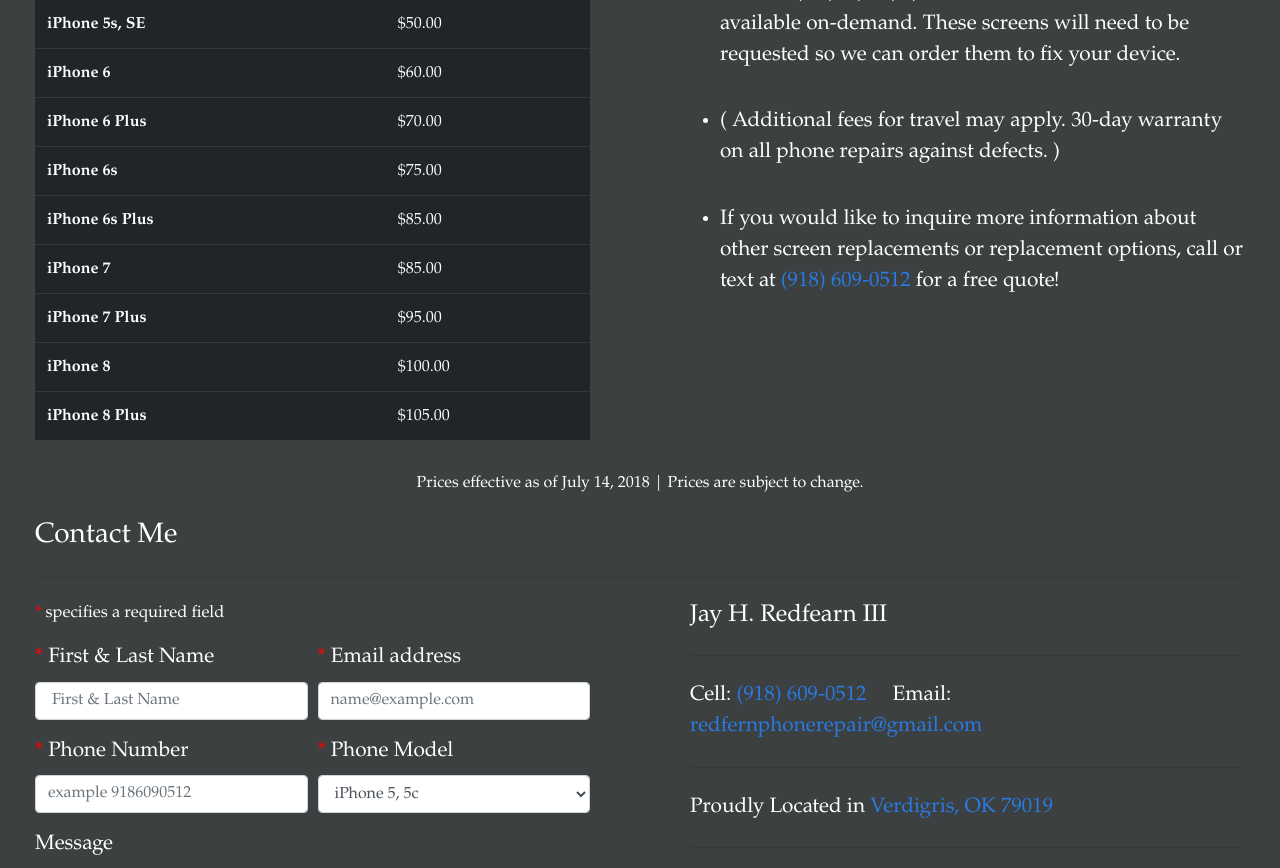
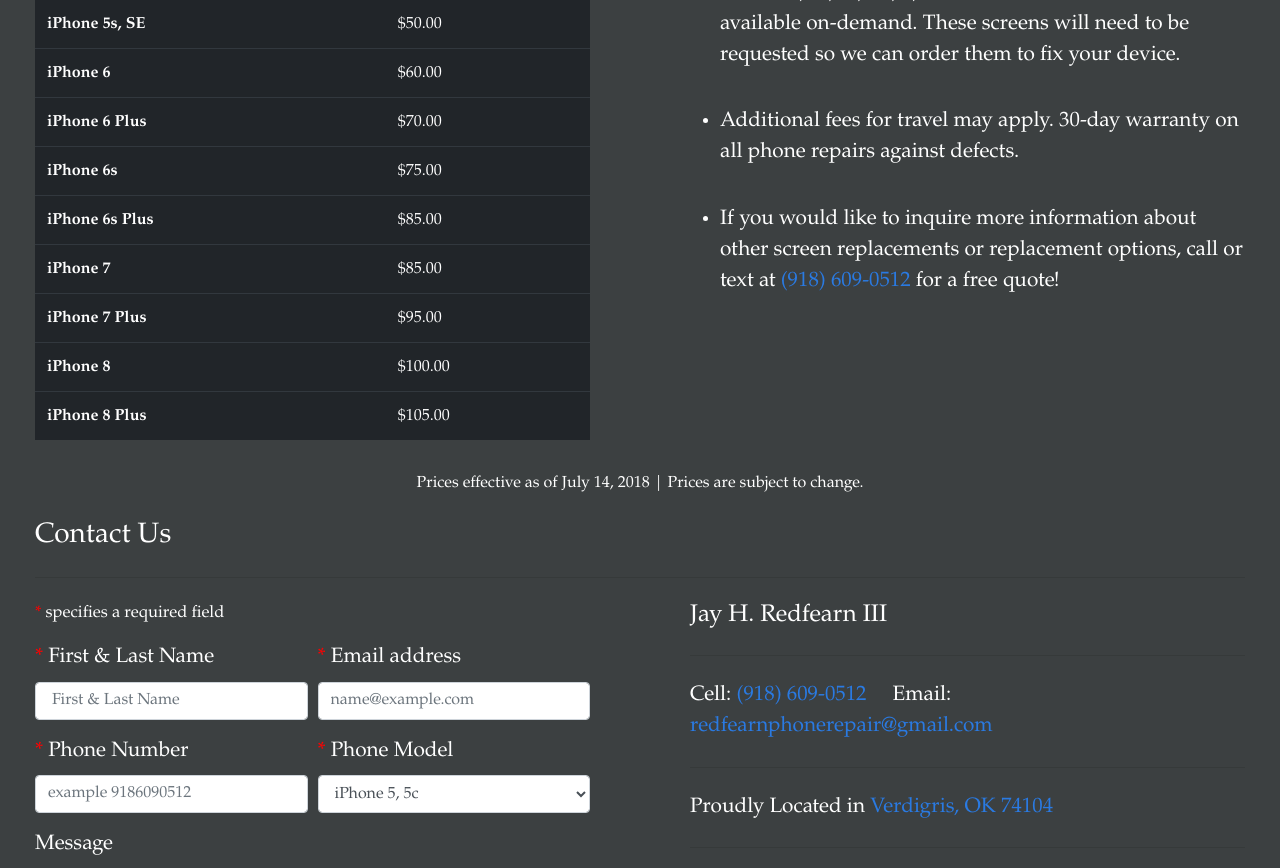
Before and after one commit to Michael-N/Jay-Redfearn.github.io, a Jekyll site: the page built from index.html, in a window 1280 px wide, cut to the strip 958-1826 px from the top of the page. Built offline with Jekyll 4.4.1, drawn with Linux system fonts in a browser that asks for light colours; some web fonts are replaced.

Commit message:
Client asked for a few updates on the text matter; TL;DR; Small Updates

```diff
--- a/_data/additional_charges_and_info.json
+++ b/_data/additional_charges_and_info.json
@@ -1,5 +1,5 @@
 [
     "iPhone 5, 5c, 5s, SE, 8, and 8 Plus screens will not be available on-demand. These screens will need to be requested so we can order them to fix your device.",
-    "( Additional fees for travel may apply. 30-day warranty on all phone repairs against defects. )",
+    "Additional fees for travel may apply. 30-day warranty on all phone repairs against defects.",
     "If you would like to inquire more information about other screen replacements or replacement options, call or text at <a href='tel:9186090512'>(918) 609-0512</a> for a free quote!"
 ]
--- a/_data/additional_settings.json
+++ b/_data/additional_settings.json
@@ -1,4 +1,4 @@
 {
-    "send_form_requests_to": "https://formspree.io/redfernphonerepair@gmail.com",
+    "send_form_requests_to": "https://formspree.io/redfearnphonerepair@gmail.com",
     "prices_in_effect_since":"July 14, 2018"
 }
--- a/_includes/contact.html
+++ b/_includes/contact.html
@@ -1,7 +1,7 @@
 <div class="contact row">
     <!--=== Title ===-->
     <div class="contact-title col-md-12">
-        <h3>Contact Me</h3>
+        <h3>Contact Us</h3>
         <hr class="my-4">
     </div>
 
@@ -74,9 +74,9 @@
             <h4> Jay H. Redfearn III</h4>
             <hr class="my-4">
                 Cell: <a href="tel:9186090512">(918) 609-0512</a> &nbsp;&nbsp;&nbsp;
-                Email: <a href="mailto:redfernphonerepair@gmail.com" subject="Phone Repair">redfernphonerepair@gmail.com</a>
+                Email: <a href="mailto:redfearnphonerepair@gmail.com" subject="Phone Repair">redfearnphonerepair@gmail.com</a>
             <hr class="my-4">
-                Proudly Located in <span><a href="https://goo.gl/maps/R5oLrcxfNwL2">Verdigris, OK 79019</a></span>
+                Proudly Located in <span><a href="https://goo.gl/maps/R5oLrcxfNwL2">Verdigris, OK 74104</a></span>
             <hr class="my-4">
             {% include verdigris_map.html %}
     </div>
```
